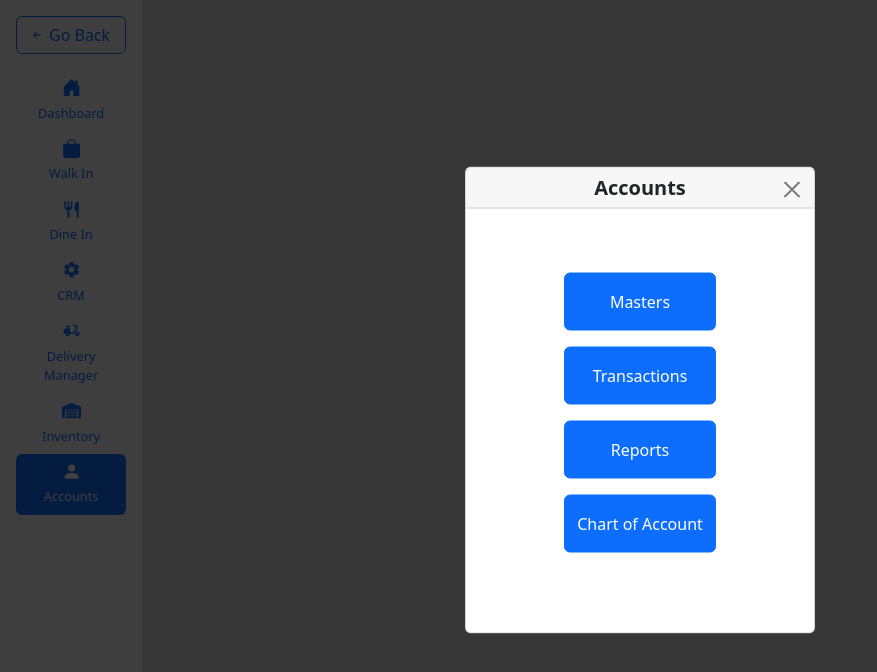
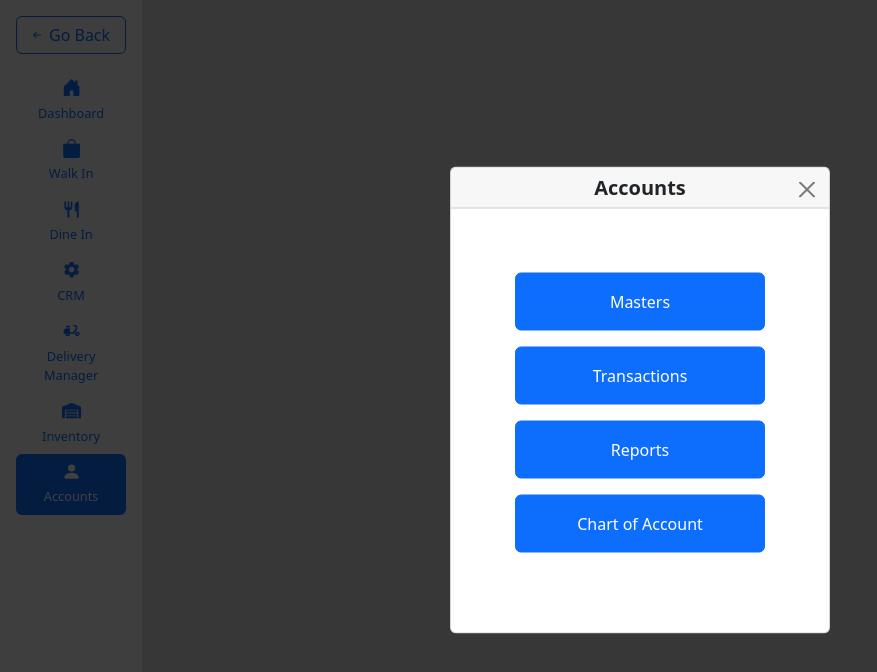
Before and after one commit to muhammedashifpa/zres, a React (Create React App) app: page /pos/main/accounts in a window 1280 px wide. Shown: the top 672 px of the page, without its empty margins (0-877 px from the left). Built offline with nearby package versions, Linux system fonts and the light colour scheme.

Commit message:
modal set up

```diff
--- a/src/components/pos/main/components/accounts/AccountsMenuModal.jsx
+++ b/src/components/pos/main/components/accounts/AccountsMenuModal.jsx
@@ -1,5 +1,6 @@
 import React from 'react'
 import { Link, useNavigate } from 'react-router-dom'
+import styled from 'styled-components';
 import Modal from '../../../../utils/Modal/Modal';
 
 const AccountsMenuModal = () => {
@@ -25,11 +26,18 @@ export default AccountsMenuModal
 
 const AccountsButtons = () => {
   return(
-    <div className='d-flex flex-column py-5'>
-    <Link to='masters'   className='btn btn-primary py-3 mb-3'>Masters</Link>
-    <Link to='transactions'  className='btn btn-primary py-3 mb-3'>Transactions</Link>
-    <Link to='reports'  className='btn btn-primary py-3 mb-3'>Reports</Link>
-    <Link to='chart-of-account'  className='btn btn-primary py-3 mb-3'>Chart of Account</Link>
-    </div>
+    <Wrapper className='d-flex flex-column p-5'>
+      <Link to='masters'   className='btn btn-primary py-3  mb-3'>Masters</Link>
+      <Link to='transactions'  className='btn btn-primary py-3 mb-3'>Transactions</Link>
+      <Link to='reports'  className='btn btn-primary py-3 mb-3'>Reports</Link>
+      <Link to='chart-of-account'  className='btn btn-primary py-3 mb-3'>Chart of Account</Link>
+    </Wrapper>
   )
 }
+
+
+const Wrapper = styled.div`
+  .btn{
+    min-width: 250px;
+  }
+`
--- a/src/components/pos/main/components/inventory/InventoryMenuModal.jsx
+++ b/src/components/pos/main/components/inventory/InventoryMenuModal.jsx
@@ -1,6 +1,8 @@
 import React from 'react'
 import { Link, useNavigate } from 'react-router-dom'
 import Modal from '../../../../utils/Modal/Modal'
+import styled from 'styled-components';
+
 
 const InventoryMenuModal = () => {
     const navigate = useNavigate();
@@ -24,13 +26,19 @@ export default InventoryMenuModal
 
 const InventoryMenuButtons = () => {
     return(
-        <div className='row'>
-        <Link className='btn btn-primary btn-sm' to='master'>Master</Link>
-        <Link className='btn btn-primary btn-sm mt-1' to='master'>Transaction</Link>
-        <Link className='btn btn-primary btn-sm mt-1' to='master'>Menu Management</Link>
-        <Link className='btn btn-primary btn-sm mt-1' to='master'>Recipe Management</Link>
-        <Link className='btn btn-primary btn-sm mt-1' to='master'>Reports</Link>
-        </div>
+        <Wrapper className='d-flex flex-column p-5'>
+            <Link className='btn btn-primary py-3  mb-3' to='master'>Master</Link>
+            <Link className='btn btn-primary py-3  mb-3' to='master'>Transaction</Link>
+            <Link className='btn btn-primary py-3  mb-3' to='master'>Menu Management</Link>
+            <Link className='btn btn-primary py-3  mb-3' to='master'>Recipe Management</Link>
+            <Link className='btn btn-primary py-3  mb-3' to='master'>Reports</Link>
+        </Wrapper>
 
     )
-}
+};
+
+const Wrapper = styled.div`
+  .btn{
+    min-width: 250px;
+  }
+`
```
